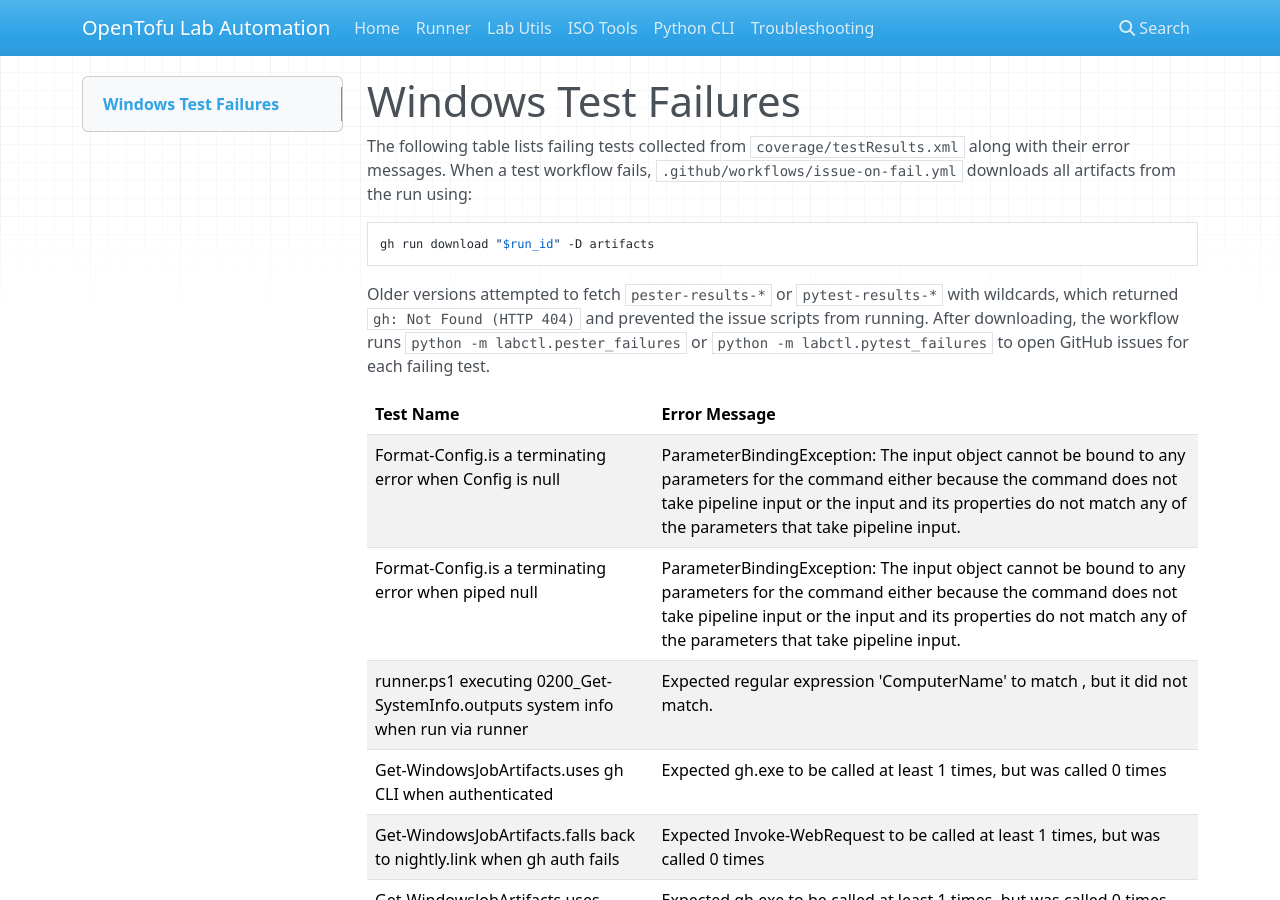
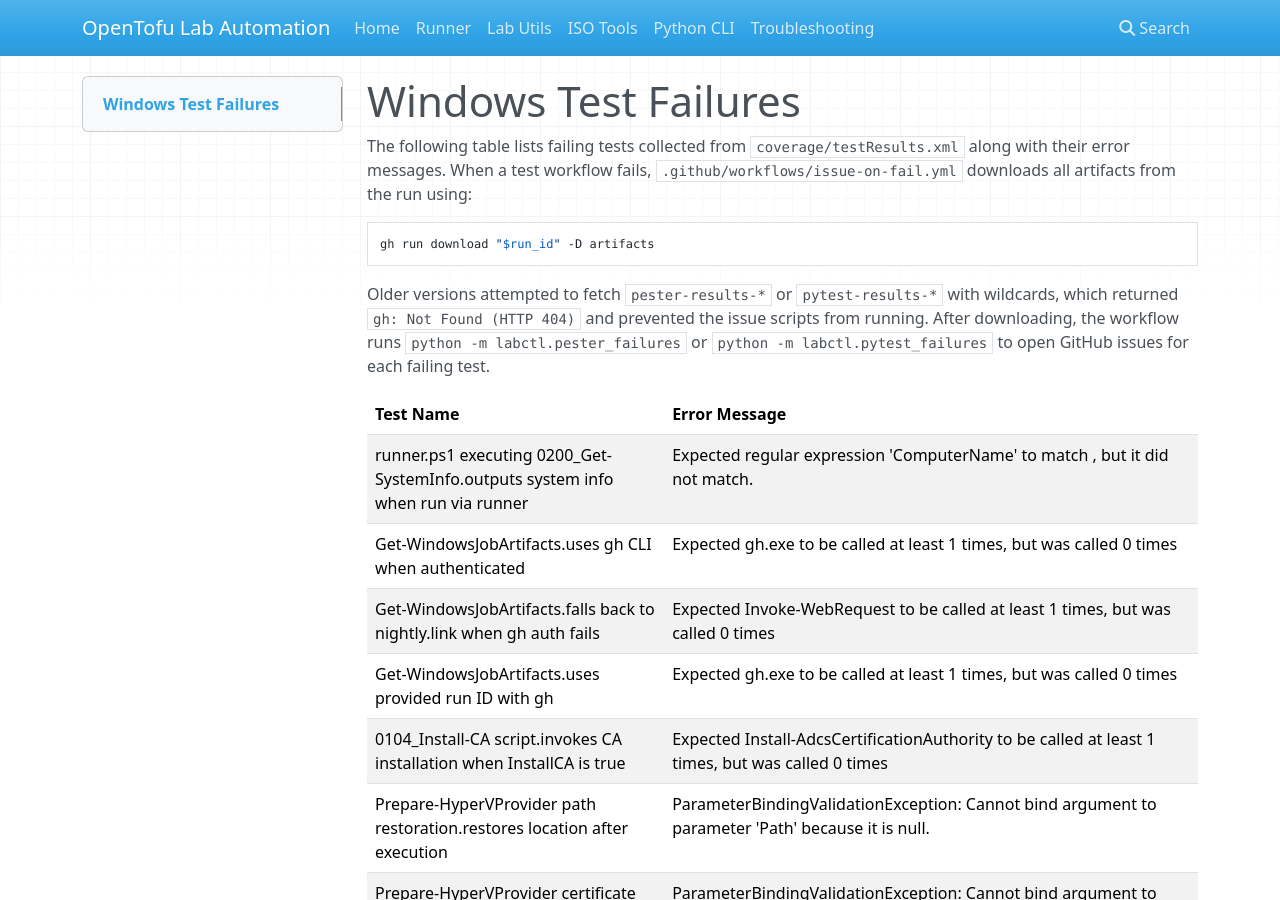
Before and after one commit to wizzense/opentofu-lab-automation, an MkDocs documentation site: the page built from docs/windows-test-failures.md, in a window 1280 px wide and 900 px high. Built offline with MkDocs 1.6.1, drawn with Linux system fonts in a browser that asks for light colours; nearby versions of some CDN libraries.

Commit message:
Fix Format-Config Pester test null pipeline

```diff
--- a/docs/windows-test-failures.md
+++ b/docs/windows-test-failures.md
@@ -10,8 +10,6 @@ Older versions attempted to fetch `pester-results-*` or `pytest-results-*` with
 
 | Test Name | Error Message |
 |-----------|--------------|
-| Format-Config.is a terminating error when Config is null | ParameterBindingException: The input object cannot be bound to any parameters for the command either because the command does not take pipeline input or the input and its properties do not match any of the parameters that take pipeline input. |
-| Format-Config.is a terminating error when piped null | ParameterBindingException: The input object cannot be bound to any parameters for the command either because the command does not take pipeline input or the input and its properties do not match any of the parameters that take pipeline input. |
 | runner.ps1 executing 0200_Get-SystemInfo.outputs system info when run via runner | Expected regular expression 'ComputerName' to match <empty>, but it did not match. |
 | Get-WindowsJobArtifacts.uses gh CLI when authenticated | Expected gh.exe to be called at least 1 times, but was called 0 times |
 | Get-WindowsJobArtifacts.falls back to nightly.link when gh auth fails | Expected Invoke-WebRequest to be called at least 1 times, but was called 0 times |
```
Also changed, not shown: 1 other file.
